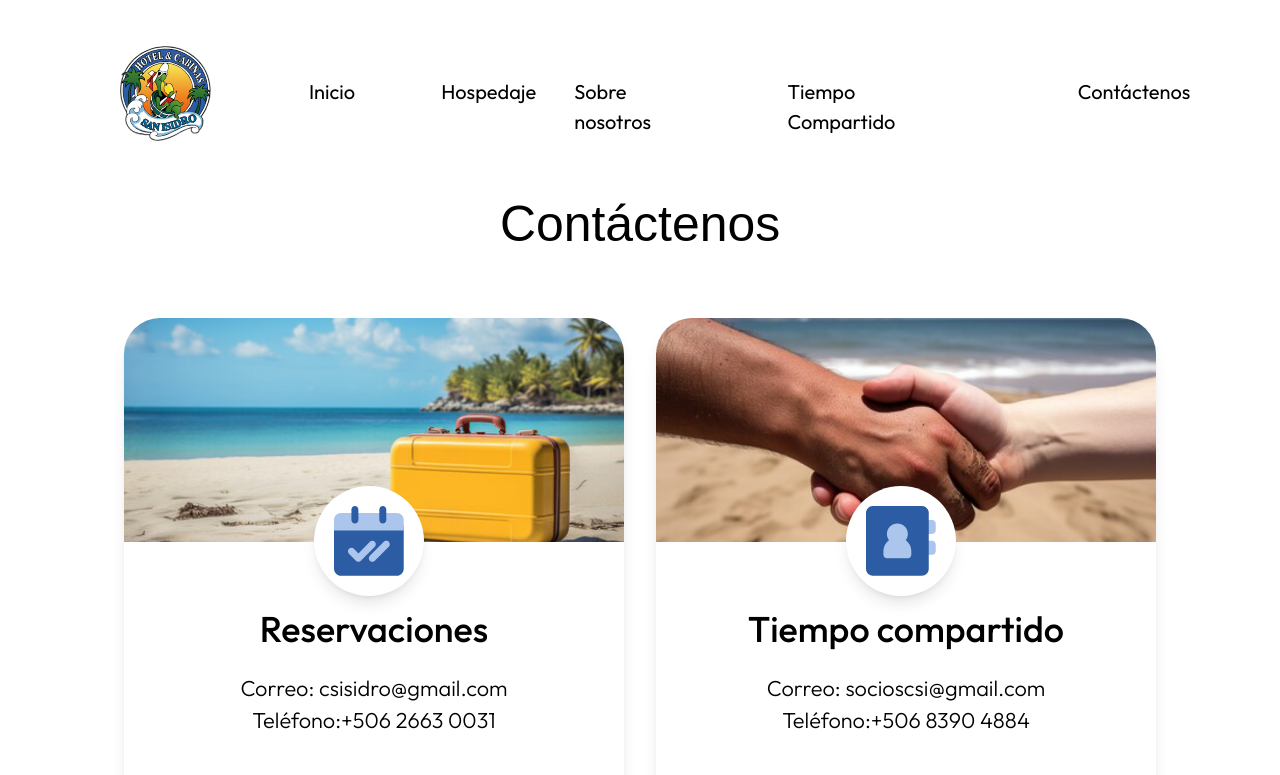
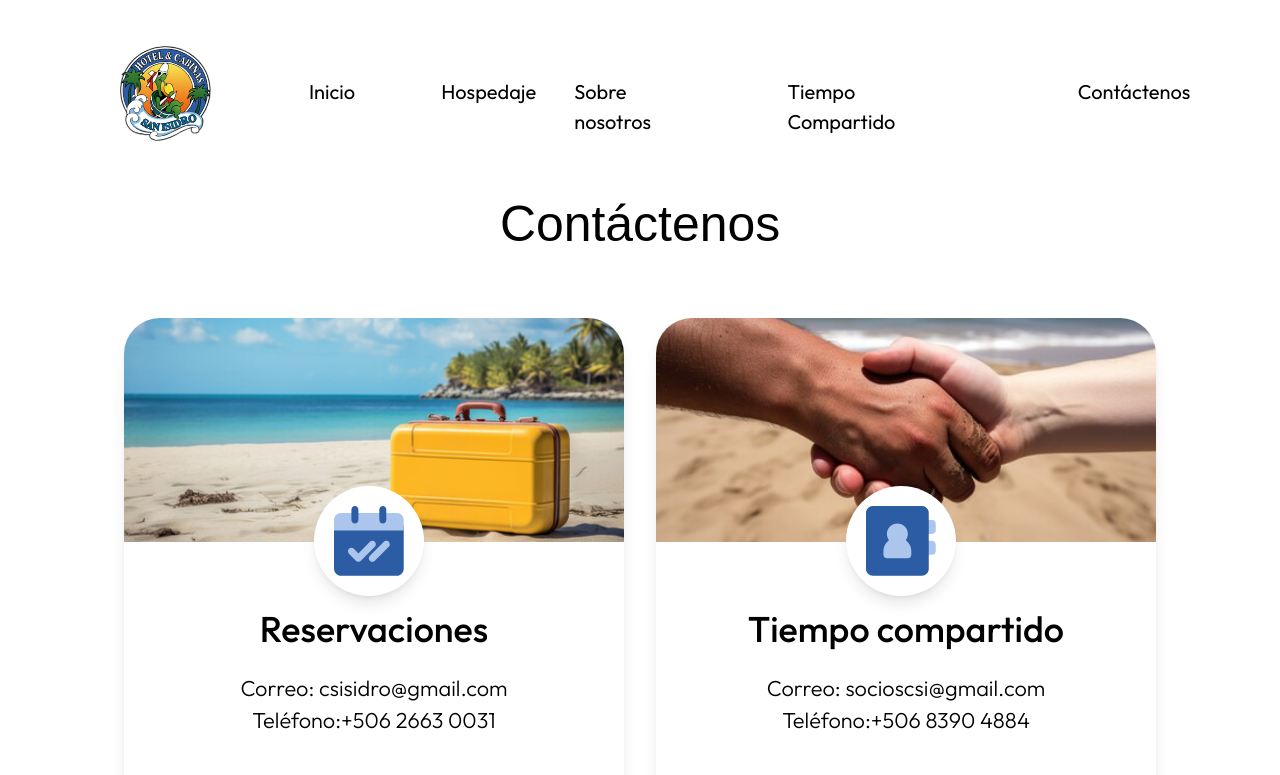
Before and after one commit to 2GAF/Cabinas_San_Isidro, a React (Vite) app: page /contacto in a window 1280 px wide. Shown: the top 775 px of the page. Built offline with nearby package versions, Linux system fonts and the light colour scheme; a web font is replaced by a local one.

Commit message:
posicionamiento de imagen en contacto

```diff
--- a/src/components/TarjetaContacto.jsx
+++ b/src/components/TarjetaContacto.jsx
@@ -5,7 +5,7 @@ import PropTypes from 'prop-types';
 const TarjetaContacto = ({ image, icon, title, email, phone, link }) => {
     return (
         <div className="relative bg-white rounded-[36px] shadow-lg overflow-hidden w-[320px] sm:w-[500px] m-4">
-            <img src={image} alt={title} className=" h-[195px] sm:h-[224px] w-[320px] sm:w-[500px] object-cover" />
+            <img src={image} alt={title} className=" h-[195px] sm:h-[224px] w-[320px] sm:w-[500px] object-cover object-bottom" />
             <div className="pt-[60px] ">
                     <div className="absolute right-[6.5rem] sm:right-[12.5rem] top-[8.5rem] sm:top-[10.5rem] bg-white shadow-lg p-5 rounded-full">
                         <img src={icon} alt="icon" className="size-[70px]"/>
```
